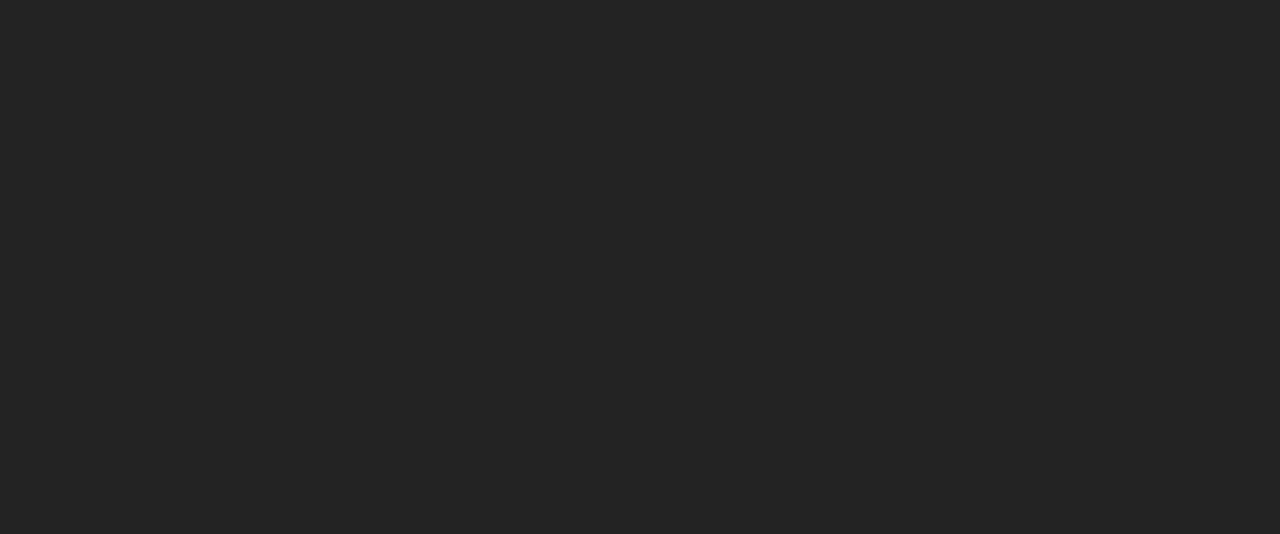
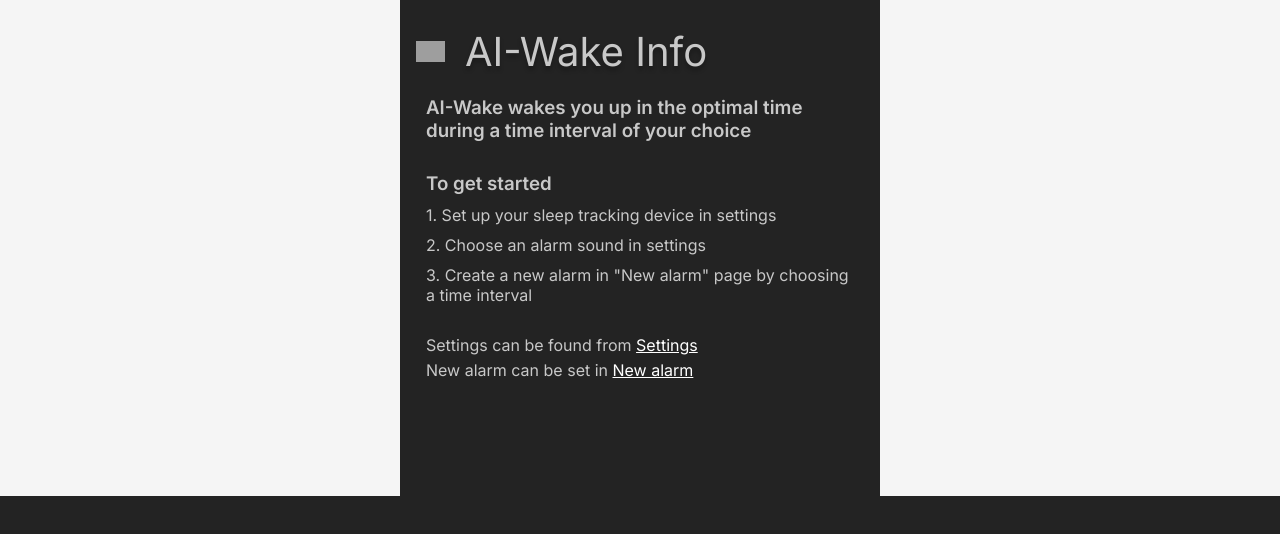
Before and after one commit to Jaervi/kayttisproto, a React (Vite) app: page /kayttisproto/info in a window 1280 px wide. Before the commit this address had no page. Shown: the top 534 px of the page. Built offline with nearby package versions, Linux system fonts and the light colour scheme; grey boxes are pictures that could not be loaded.

Commit message:
Better alarm visuals and info page

```diff
--- a/src/App.jsx
+++ b/src/App.jsx
@@ -4,6 +4,7 @@ import React from "react";
 import "./App.css";
 import SettingsScreen from "./temp/components/SettingsScreen/SettingsScreen";
 import Home from "./temp/components/Home.jsx";
+import Info from "./temp/components/Info.jsx";
 import AlarmSetPage from "./temp/components/AlarmSetPage.jsx";
 import { AlarmSetPage2 } from "./temp/components/AlarmSetPage.jsx";
 import { BrowserRouter as Router, Routes, Route } from "react-router-dom";
@@ -11,20 +12,27 @@ import { useState } from "react";
 
 function App() {
   const [alarms, setAlarms] = useState([
-    {id: 0, start: "6:00", end: "7:00", },
-    {id: 1, start: "7:00", end: "7:30", },
-    {id: 2, start: "7:00", end: "8:15", },
-    {id: 3, start: "8:00", end: "8:30", },
-  ])
+    { id: 0, start: "6:00", end: "7:00" },
+    { id: 1, start: "7:00", end: "7:30" },
+    { id: 2, start: "7:00", end: "8:15" },
+    { id: 3, start: "8:00", end: "8:30" },
+  ]);
 
   return (
     <div className="app">
       <Router basename="/kayttisproto">
         <Routes>
-          <Route path="/" element={<Home alarms={alarms}/>} />
+          <Route path="/" element={<Home alarms={alarms} />} />
           <Route path="/settings" element={<SettingsScreen />} />
-          <Route path="/alarm" element={<AlarmSetPage alarms={alarms}/>} />
-          <Route path="/alarm2" element={<AlarmSetPage2 alarms={alarms}/>} />
+          <Route path="/info" element={<Info />} />
+          <Route
+            path="/alarm"
+            element={<AlarmSetPage alarms={alarms} setAlarms={setAlarms} />}
+          />
+          <Route
+            path="/alarm2"
+            element={<AlarmSetPage2 alarms={alarms} setAlarms={setAlarms} />}
+          />
         </Routes>
       </Router>
     </div>
--- a/src/temp/components/AlarmItem.jsx
+++ b/src/temp/components/AlarmItem.jsx
@@ -1,11 +1,25 @@
 import React from "react";
 import ToggleSwitch from "./ToggleSwitch";
+import { useState } from "react";
 
-const AlarmItem = ({ timeRange, isActive }) => {
+const AlarmItem = ({ timeRange }) => {
+  const [isActive, setIsActive] = useState(false);
+  const handleToggle = () => {
+    setIsActive(!isActive);
+  };
   return (
-    <div className="alarm-item">
-      <div className="alarm-time">{timeRange}</div>
-      <ToggleSwitch isActive={isActive} />
+    <div
+      className="alarm-item"
+      style={{
+        backgroundColor: isActive ? "" : "#232323",
+        borderColor: isActive ? "#abffae" : "gray",
+        borderStyle: "solid",
+      }}
+    >
+      <div className="alarm-time" style={{ color: isActive ? "white" : "" }}>
+        {timeRange}
+      </div>
+      <ToggleSwitch isActive={isActive} handleToggle={handleToggle} />
     </div>
   );
 };
--- a/src/temp/components/AlarmSetPage.jsx
+++ b/src/temp/components/AlarmSetPage.jsx
@@ -6,16 +6,25 @@ import { useState } from "react";
 import Button from "react-bootstrap/Button";
 import Form from "react-bootstrap/Form";
 
-export const AlarmSetPage2 = () => {
+export const AlarmSetPage2 = ({ alarms, setAlarms }) => {
   const [fromHour, setFromHour] = useState("08");
   const [fromMin, setFromMin] = useState("00");
   const [untilHour, setUntilHour] = useState("09");
   const [untilMin, setUntilMin] = useState("30");
   const handle = (event, handler) => {
     event.preventDefault();
-    handler(event.target.value);
+    const newVal = event.target.value;
+    handler(Number(newVal) > 9 ? newVal : `0${newVal}`);
   };
   const handleOK = () => {
+    console.log(alarms);
+    setAlarms(
+      alarms.concat({
+        id: alarms.length,
+        start: `${fromHour}:${fromMin}`,
+        end: `${untilHour}:${untilMin}`,
+      })
+    );
     navigate("/");
   };
   const navigate = useNavigate();
@@ -59,7 +68,7 @@ export const AlarmSetPage2 = () => {
                       value={fromHour}
                       max="23"
                       min="00"
-                      onChange={(e) => handle(e, setFromHour)}
+                      onChange={({ target }) => setFromHour(target.value)}
                     />
                     <Form.Text
                       className={styles.timeLabel}
@@ -106,7 +115,7 @@ export const AlarmSetPage2 = () => {
                       value={untilHour}
                       max="23"
                       min="00"
-                      onChange={(e) => handle(e, setUntilHour)}
+                      onChange={({ target }) => setUntilHour(target.value)}
                     />
                     <Form.Text className={styles.timeLabel}>Hour</Form.Text>
                   </div>
@@ -138,7 +147,7 @@ export const AlarmSetPage2 = () => {
                 <div className={styles.secondaryButton}>
                   <div
                     className={styles.buttonContent}
-                    onClick={() => console.log("cancel")}
+                    onClick={() => navigate("/")}
                   >
                     Cancel
                   </div>
--- a/src/temp/components/Home.jsx
+++ b/src/temp/components/Home.jsx
@@ -2,35 +2,38 @@
 import React from "react";
 import AlarmItem from "../components/AlarmItem";
 import SettingsIcon from "../components/icons/SettingsIcon";
+import { InfoIcon } from "../components/icons/SettingsIcon";
 import SunIcon from "../components/icons/SunIcon";
 import "../styles/globals.css";
 import { useNavigate } from "react-router-dom";
-import { useState } from "react";
 
-export default function Home( {alarms}) {
-
-
+export default function Home({ alarms }) {
   const getTimeRange = (time) => {
-    return `${time.start} - ${time.end}`
-  }
+    return `${time.start} - ${time.end}`;
+  };
 
   const navigate = useNavigate();
   return (
     <div className="app-container">
       <header className="header">
+        <div className="settings-button">
+          <InfoIcon func={() => navigate("/info")} />
+        </div>
         <h1 className="title">AI-Wake</h1>
         <div className="settings-button">
-          <SettingsIcon />
+          <SettingsIcon func={() => navigate("/settings")} />
         </div>
       </header>
 
-      <button className="new-alarm-button" onClick={() => navigate("/alarm")}>
+      <button className="new-alarm-button" onClick={() => navigate("/alarm2")}>
         <SunIcon />
         <span className="button-text">New Alarm</span>
       </button>
 
       <div className="alarm-list">
-        {alarms.map(x => <AlarmItem id = {x.id} timeRange = {getTimeRange(x)} isActive={true}/>)}
+        {alarms.map((x) => (
+          <AlarmItem id={x.id} timeRange={getTimeRange(x)} />
+        ))}
       </div>
     </div>
   );
--- /dev/null
+++ b/src/temp/components/Info.jsx
@@ -0,0 +1,51 @@
+import { useNavigate } from "react-router-dom";
+
+const Info = () => {
+  const navigate = useNavigate();
+  return (
+    <div className="settings-container">
+      <div className="settings-background">
+        <div className="settings-header">
+          <img
+            src="https://cdn.builder.io/api/v1/image/assets/TEMP/2318c707ad652091920d1a0a7367862be3ea22846934b6d65572ebc432fa1cb9?placeholderIfAbsent=true"
+            className="settings-icon"
+            alt="Settings icon"
+            onClick={() => navigate("/")}
+          />
+          <div className="settings-title">AI-Wake Info</div>
+        </div>
+        <div style={{ marginTop: 10, marginLeft: 10, marginRight: 10 }}>
+          <h3 style={{ marginTop: 10 }}>
+            AI-Wake wakes you up in the optimal time during a time interval of
+            your choice
+          </h3>
+          <h3 style={{ marginTop: 30 }}>To get started</h3>
+          <p style={{ marginTop: 10 }}>
+            1. Set up your sleep tracking device in settings
+          </p>
+          <p style={{ marginTop: 10 }}>2. Choose an alarm sound in settings</p>
+          <p style={{ marginTop: 10 }}>
+            3. Create a new alarm in "New alarm" page by choosing a time
+            interval
+          </p>
+          <div style={{ marginTop: 30 }}>
+            <div>
+              Settings can be found from{" "}
+              <a href="/kayttisproto/settings" style={{ color: "white" }}>
+                Settings
+              </a>
+            </div>
+            <div style={{ marginTop: 5 }}>
+              New alarm can be set in{" "}
+              <a href="/kayttisproto/settings" style={{ color: "white" }}>
+                New alarm
+              </a>
+            </div>
+          </div>
+        </div>
+      </div>
+    </div>
+  );
+};
+
+export default Info;
--- a/src/temp/components/ToggleSwitch.jsx
+++ b/src/temp/components/ToggleSwitch.jsx
@@ -1,12 +1,4 @@
-import React, { useState } from "react";
-
-const ToggleSwitch = ({ isActive: initialState = false }) => {
-  const [isActive, setIsActive] = useState(initialState);
-
-  const handleToggle = () => {
-    setIsActive(!isActive);
-  };
-
+const ToggleSwitch = ({ isActive, handleToggle }) => {
   return (
     <div
       className={`toggle-switch ${isActive ? "active" : "inactive"}`}
--- a/src/temp/components/icons/SettingsIcon.jsx
+++ b/src/temp/components/icons/SettingsIcon.jsx
@@ -1,8 +1,6 @@
 import React from "react";
-import { useNavigate } from "react-router-dom";
 
-const SettingsIcon = () => {
-  const navigate = useNavigate();
+const SettingsIcon = ({ func }) => {
   return (
     <svg
       width="30"
@@ -11,7 +9,7 @@ const SettingsIcon = () => {
       fill="none"
       xmlns="http://www.w3.org/2000/svg"
       className="settings-icon"
-      onClick={() => navigate("/settings")}
+      onClick={func}
     >
       <path
         d="M11.5625 27.5L11.0625 23.5C10.7917 23.3958 10.5365 23.2708 10.2969 23.125C10.0573 22.9792 9.82292 22.8229 9.59375 22.6562L5.875 24.2188L2.4375 18.2812L5.65625 15.8438C5.63542 15.6979 5.625 15.5573 5.625 15.4219V14.5781C5.625 14.4427 5.63542 14.3021 5.65625 14.1562L2.4375 11.7188L5.875 5.78125L9.59375 7.34375C9.82292 7.17708 10.0625 7.02083 10.3125 6.875C10.5625 6.72917 10.8125 6.60417 11.0625 6.5L11.5625 2.5H18.4375L18.9375 6.5C19.2083 6.60417 19.4635 6.72917 19.7031 6.875C19.9427 7.02083 20.1771 7.17708 20.4062 7.34375L24.125 5.78125L27.5625 11.7188L24.3438 14.1562C24.3646 14.3021 24.375 14.4427 24.375 14.5781V15.4219C24.375 15.5573 24.3542 15.6979 24.3125 15.8438L27.5312 18.2812L24.0938 24.2188L20.4062 22.6562C20.1771 22.8229 19.9375 22.9792 19.6875 23.125C19.4375 23.2708 19.1875 23.3958 18.9375 23.5L18.4375 27.5H11.5625ZM15.0625 19.375C16.2708 19.375 17.3021 18.9479 18.1562 18.0938C19.0104 17.2396 19.4375 16.2083 19.4375 15C19.4375 13.7917 19.0104 12.7604 18.1562 11.9062C17.3021 11.0521 16.2708 10.625 15.0625 10.625C13.8333 10.625 12.7969 11.0521 11.9531 11.9062C11.1094 12.7604 10.6875 13.7917 10.6875 15C10.6875 16.2083 11.1094 17.2396 11.9531 18.0938C12.7969 18.9479 13.8333 19.375 15.0625 19.375Z"
@@ -21,4 +19,23 @@ const SettingsIcon = () => {
   );
 };
 
+export const InfoIcon = ({ func }) => {
+  return (
+    <svg
+      height="30"
+      width="30"
+      xmlns="http://www.w3.org/2000/svg"
+      viewBox="0 0 202.978 202.978"
+      fill="none"
+      className="settings-icon"
+      onClick={func}
+    >
+      <path
+        fill="#C8C8C8"
+        d="M100.942,0.001C44.9,0.304-0.297,45.98,0.006,102.031 c0.293,56.051,45.998,101.238,102.02,100.945c56.081-0.303,101.248-45.978,100.945-102.02 C202.659,44.886,157.013-0.292,100.942,0.001z M101.948,186.436c-46.916,0.234-85.108-37.576-85.372-84.492 c-0.244-46.907,37.537-85.157,84.453-85.411c46.926-0.254,85.167,37.596,85.421,84.483 C186.695,147.951,148.855,186.182,101.948,186.436z M116.984,145.899l-0.42-75.865l-39.149,0.254l0.078,16.6l10.63-0.059 l0.313,59.237l-11.275,0.039l0.088,15.857l49.134-0.264l-0.098-15.847L116.984,145.899z M102.065,58.837 c9.575-0.039,15.349-6.448,15.3-14.323c-0.254-8.07-5.882-14.225-15.095-14.186c-9.184,0.059-15.173,6.292-15.134,14.362 C87.185,52.555,93.028,58.906,102.065,58.837z"
+      ></path>{" "}
+    </svg>
+  );
+};
+
 export default SettingsIcon;
--- a/src/temp/styles/globals.css
+++ b/src/temp/styles/globals.css
@@ -45,7 +45,6 @@ body {
 .settings-button {
   cursor: pointer;
   margin-left: 10px;
-  margin-top: 10px;
 }
 
 .new-alarm-button {
```
Also changed, not shown: src/temp/components/AlarmSetPage.module.css (line endings or trailing spaces).
